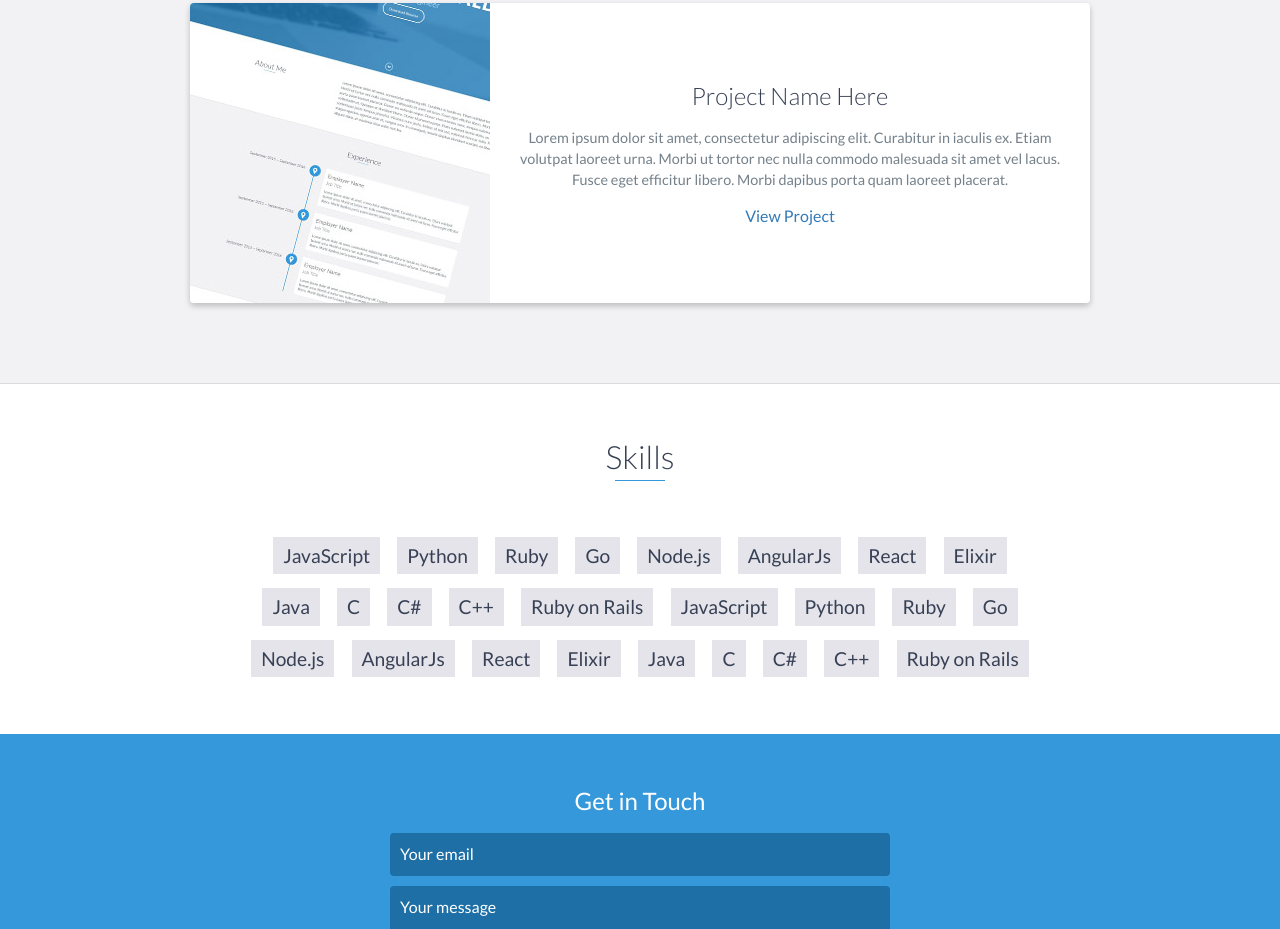
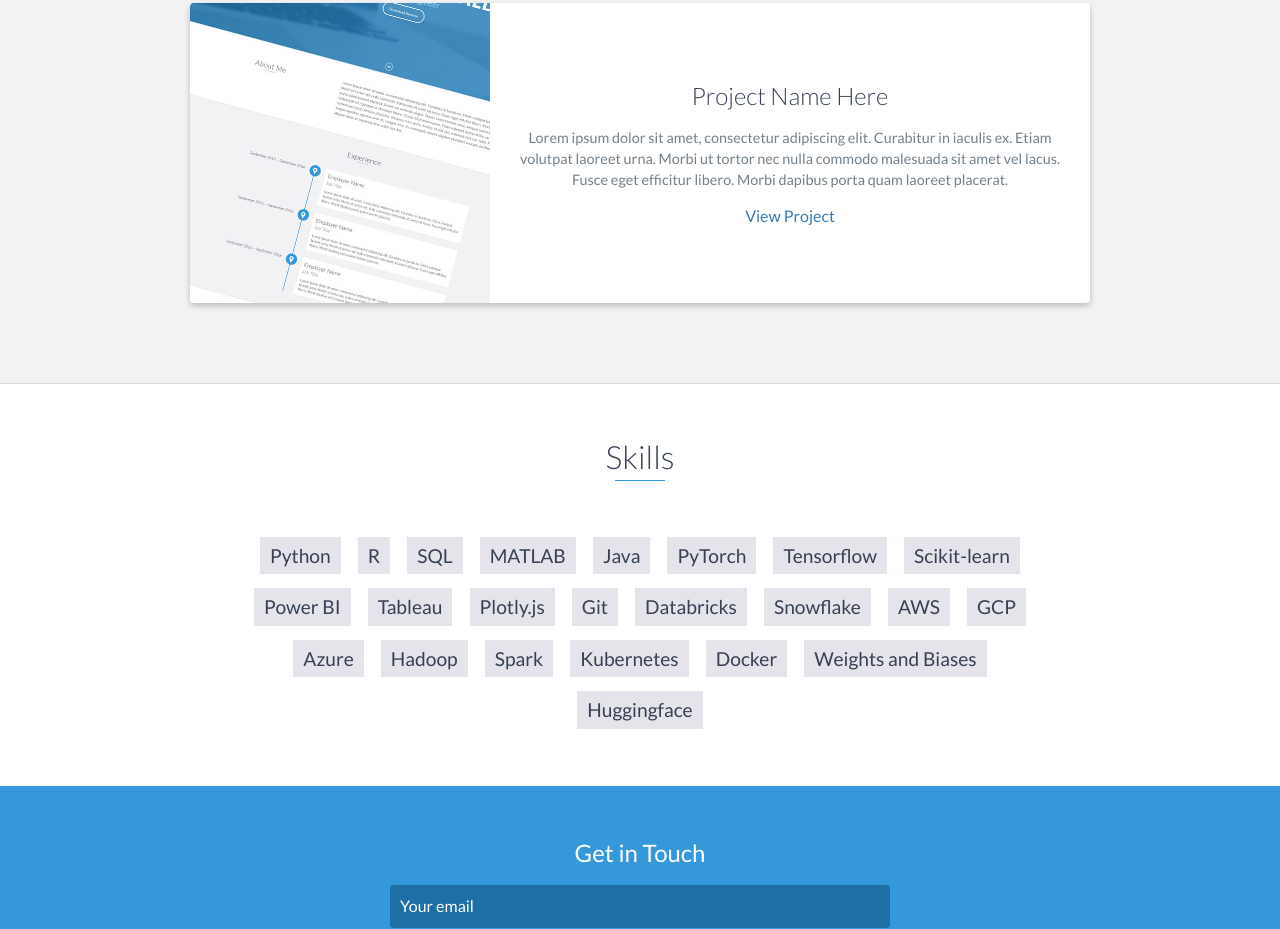
Before and after one commit to jameshuang101/portfolio, a website: page index.html in a window 1280 px wide. Shown: the part 2976-3905 px from the top of the page. Drawn offline with nearby package versions, Linux system fonts and the light colour scheme.

Commit message:
resume push

```diff
--- a/index.html
+++ b/index.html
@@ -50,7 +50,7 @@
         <div id="lead-content">
             <h1>James Huang</h1>
             <h2>Data Scientist</h2>
-            <a href="#" class="btn-rounded-white">Download Resume</a>
+            <a href="assets/Resume.pdf" class="btn-rounded-white">Download Resume</a>
         </div>
         <!-- End #lead-content -->
 
@@ -73,8 +73,11 @@
                 </div>
                 <div class="col-md-8">
                     <p>
-                        Hi, I'm James -- a data scientist with a background in biomedical engineering and experience in both corporate startup and academic research environments. I enjoy building end-to-end AI solutions to complex problems, especially involving disease detection and diagnoses.
-			As an engineer, I always believe that the simplest solution is the best solution. It's getting to the simplest solution that is the hard part, and only by diving into the data and gaining a deep understanding of it can you trim off all of the fat and create a truly useful tool. In my 7+ years of work, I have applied this mentality to the many AI/ML projects I have undertaken.
+                        Hi, I'm James -- a data scientist with a background in biomedical engineering and experience in both corporate startup and academic research environments.
+                        I enjoy building end-to-end AI solutions to complex problems, especially involving disease detection and diagnoses.
+			            As an engineer, I always believe that the simplest solution is the best solution.
+                        It's getting to the simplest solution that is the hard part, and only by diving into the data and gaining a deep understanding of it can you trim off all of the fat and create a truly useful tool.
+                        In my 7+ years of work, I have applied this mentality to the many AI/ML projects I have undertaken.
                     </p>
                 </div>
             </div>
@@ -89,7 +92,8 @@
                 <h3>Quantitative BioImaging Laboratory</h3>
                 <h4>Research Assistant</h4>
                 <p>
-                    In 2018, I started my journey as an undergraduate research assistant at the Quantitative BioImaging Laboratory, where I built my first neural network for predicting tumor locations in hyperspectral imaging scans of the brain. I published two papers, both involving augmented reality for surgical guidance.
+                    In 2018, I started my journey as an undergraduate research assistant at the Quantitative BioImaging Laboratory, where I built my first neural network for predicting tumor locations in hyperspectral imaging scans of the brain.
+                    I published two papers, both involving augmented reality for surgical guidance.
                 </p>
             </div>
 
@@ -97,7 +101,10 @@
                 <h3>Center for Imaging and Surgical Innovation</h3>
                 <h4>Research Associate</h4>
                 <p>
-                    In 2020, I joined the Center for Imaging and Surgical Innovation, a joint lab between UT Southwestern Medical Center and The University of Texas at Dallas. There, I was drawn further into the world of deep learning and data science. I learned how to handle large amounts of patient data efficiently and kept up to date on the latest state-of-the-art models and AI trends. Leveraging these skills, I tackled several real-world medical problems, including motion correction of the kidneys in long-duration MRI time scans.
+                    In 2020, I joined the Center for Imaging and Surgical Innovation, a joint lab between UT Southwestern Medical Center and The University of Texas at Dallas.
+                    There, I was drawn further into the world of deep learning and data science.
+                    I learned how to handle large amounts of patient data efficiently and kept up to date on the latest state-of-the-art models and AI trends.
+                    Leveraging these skills, I tackled several real-world medical problems, including motion correction of the kidneys in long-duration MRI time scans.
                 </p>
             </div>
 
@@ -105,7 +112,8 @@
                 <h3>Croptix</h3>
                 <h4>Data Scientist</h4>
                 <p>
-                    I went on to work at Croptix in 2023, an agtech startup focused on improving large-scale plant health and disease detection using novel sensor technologies and cloud/AI solutions. Having built an end-to-end cloud pipeline for real-time, in-field nutrient deficiency detection, I presently continue to develop new models and methodologies to boost performance further while using my insights of statistics and data to present any new findings to clients and stakeholders.
+                    I went on to work at Croptix in 2023, an agtech startup focused on improving large-scale plant health and disease detection using novel sensor technologies and cloud/AI solutions.
+                    Having built an end-to-end cloud pipeline for real-time, in-field nutrient deficiency detection, I presently continue to develop new models and methodologies to boost performance further while using my insights of statistics and data to present any new findings to clients and stakeholders.
                 </p>
             </div>
         </div>
@@ -146,7 +154,7 @@
                     </div>
                     <!-- End .project-image -->
                     <div class="project-info">
-                        <h3>Project Name Here</h3>
+                        <h3></h3>
                         <p>
                             Lorem ipsum dolor sit amet, consectetur adipiscing elit. Curabitur in iaculis ex. Etiam volutpat laoreet urna. Morbi ut tortor nec nulla commodo malesuada sit amet vel lacus. Fusce eget efficitur libero. Morbi dapibus porta quam laoreet placerat.
                         </p>
@@ -179,32 +187,29 @@
     <div id="skills">
         <h2 class="heading">Skills</h2>
         <ul>
-            <li>JavaScript</li>
             <li>Python</li>
-            <li>Ruby</li>
-            <li>Go</li>
-            <li>Node.js</li>
-            <li>AngularJs</li>
-            <li>React</li>
-            <li>Elixir</li>
+            <li>R</li>
+            <li>SQL</li>
+            <li>MATLAB</li>
             <li>Java</li>
-            <li>C</li>
-            <li>C#</li>
-            <li>C++</li>
-            <li>Ruby on Rails</li>
-            <li>JavaScript</li>
-            <li>Python</li>
-            <li>Ruby</li>
-            <li>Go</li>
-            <li>Node.js</li>
-            <li>AngularJs</li>
-            <li>React</li>
-            <li>Elixir</li>
-            <li>Java</li>
-            <li>C</li>
-            <li>C#</li>
-            <li>C++</li>
-            <li>Ruby on Rails</li>
+            <li>PyTorch</li>
+            <li>Tensorflow</li>
+            <li>Scikit-learn</li>
+            <li>Power BI</li>
+            <li>Tableau</li>
+            <li>Plotly.js</li>
+            <li>Git</li>
+            <li>Databricks</li>
+            <li>Snowflake</li>
+            <li>AWS</li>
+            <li>GCP</li>
+            <li>Azure</li>
+            <li>Hadoop</li>
+            <li>Spark</li>
+            <li>Kubernetes</li>
+            <li>Docker</li>
+            <li>Weights and Biases</li>
+            <li>Huggingface</li>
         </ul>
     </div>
     <!-- End #skills -->
@@ -212,7 +217,7 @@
     <div id="contact">
         <h2>Get in Touch</h2>
         <div id="contact-form">
-            <form method="POST" action="https://formspree.io/email@email.com">
+            <form method="POST" action="https://formspree.io/f/mqaqqbpl">
                 <input type="hidden" name="_subject" value="Contact request from personal website" />
                 <input type="email" name="_replyto" placeholder="Your email" required>
                 <textarea name="message" placeholder="Your message" required></textarea>
```
Also changed, not shown: 1 other file.
